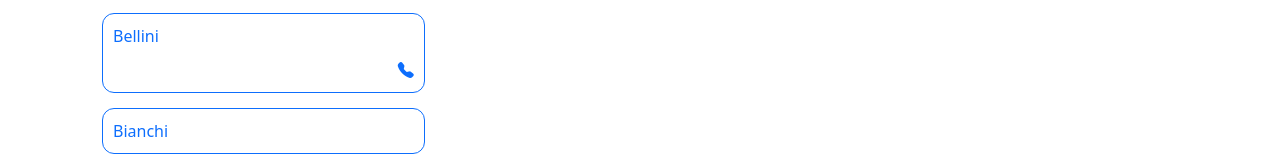
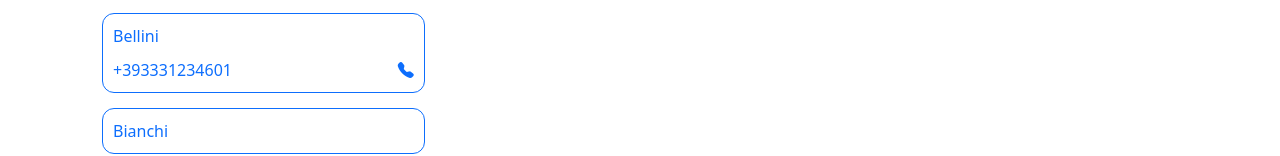
Before and after one commit to MhZ9191/soft-skill-project, a React (Vite) app: page /address-book in a window 1280 px wide. Both pictures are taken after a click on the element "Bellini". Shown: the part 328-484 px from the top of the page. Built offline with nearby package versions, Linux system fonts and the light colour scheme.

Commit message:
Add fix bug

```diff
--- a/src/pages/AddressBookPage.jsx
+++ b/src/pages/AddressBookPage.jsx
@@ -17,7 +17,7 @@ export default function AddressBookPage() {
     const tempo = travelersSorted.filter(
       (el) =>
         el.cognome.toLowerCase().includes(search.toLowerCase()) ||
-        el.nome.toLowerCase().includes(search.toLowerCase()),
+        el.name.toLowerCase().includes(search.toLowerCase()),
     );
     setResults(tempo);
   };
@@ -66,7 +66,7 @@ export default function AddressBookPage() {
                           : "info hidden-info"
                       }
                     >
-                      <div>{el.telefono}</div>
+                      <div>{el.phone}</div>
                       <div>
                         <i className="bi bi-telephone-fill"></i>
                       </div>
```
